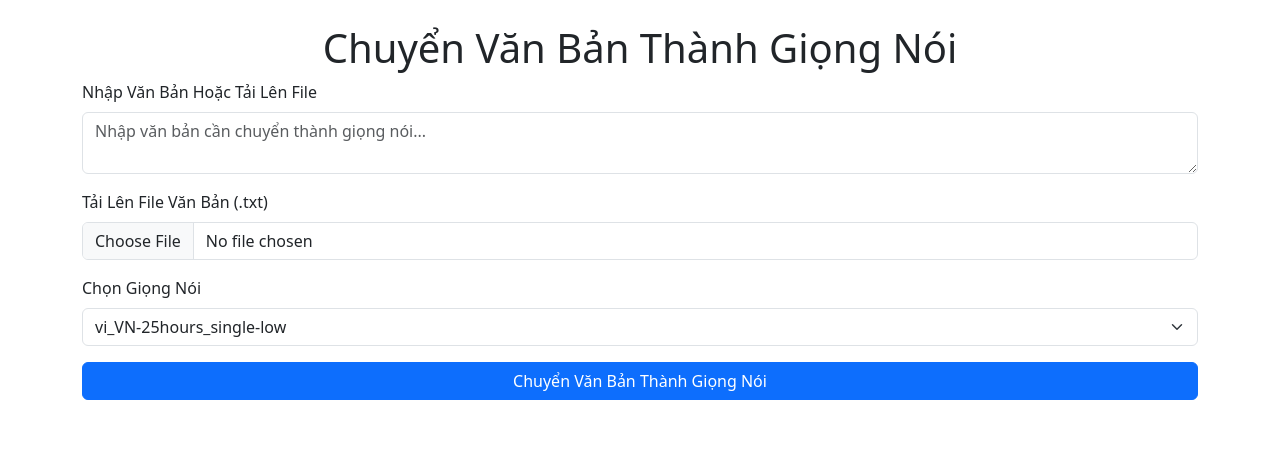
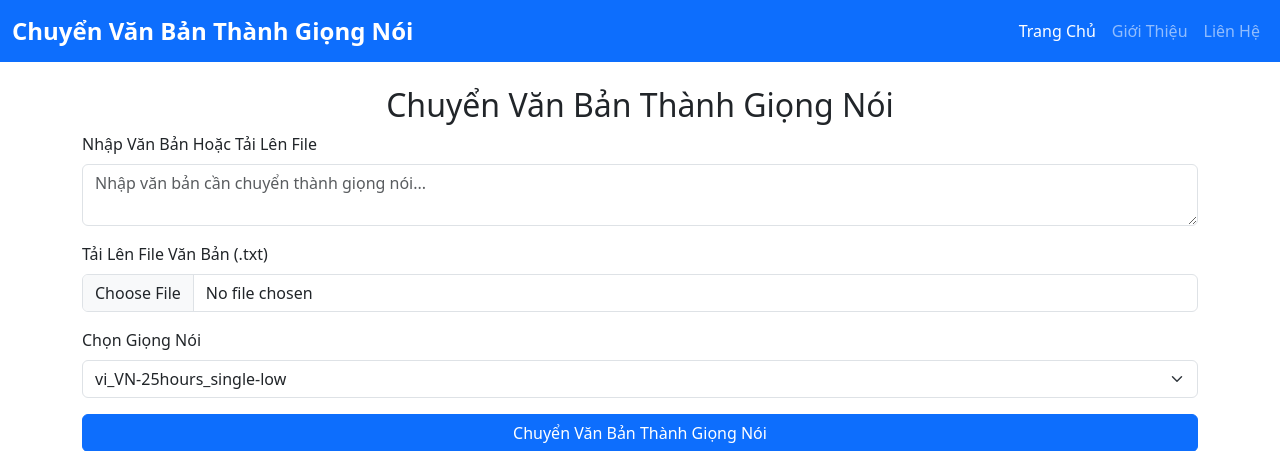
Before and after one commit to thanhnew2001/udemytts, a Flask app: page / in a window 1280 px wide. Shown: the top 451 px of the page. Run offline with Flask 3, Linux system fonts and the light colour scheme.

Commit message:
Update index.html

```diff
--- a/templates/index.html
+++ b/templates/index.html
@@ -14,12 +14,39 @@
         .audio-player {
             margin-top: 20px;
         }
+        .navbar-brand {
+            font-size: 1.5rem;
+            font-weight: bold;
+        }
     </style>
 </head>
 <body>
+    <!-- Header Section -->
+    <nav class="navbar navbar-expand-lg navbar-dark bg-primary">
+        <div class="container-fluid">
+            <a class="navbar-brand" href="#">Chuyển Văn Bản Thành Giọng Nói</a>
+            <button class="navbar-toggler" type="button" data-bs-toggle="collapse" data-bs-target="#navbarNav" aria-controls="navbarNav" aria-expanded="false" aria-label="Toggle navigation">
+                <span class="navbar-toggler-icon"></span>
+            </button>
+            <div class="collapse navbar-collapse" id="navbarNav">
+                <ul class="navbar-nav ms-auto">
+                    <li class="nav-item">
+                        <a class="nav-link active" href="#">Trang Chủ</a>
+                    </li>
+                    <li class="nav-item">
+                        <a class="nav-link" href="#about">Giới Thiệu</a>
+                    </li>
+                    <li class="nav-item">
+                        <a class="nav-link" href="#contact">Liên Hệ</a>
+                    </li>
+                </ul>
+            </div>
+        </div>
+    </nav>
+
+    <!-- Main Content -->
     <div class="container mt-4">
-    <h1 class="text-center">Chuyển Văn Bản Thành Giọng Nói</h1>
-
+        <h2 class="text-center">Chuyển Văn Bản Thành Giọng Nói</h2>
         <form id="text-form" method="POST" action="/convert-text">
             <div class="mb-3">
                 <label for="text-input" class="form-label">Nhập Văn Bản Hoặc Tải Lên File</label>
@@ -51,6 +78,7 @@
         <div id="audio-container" class="audio-player"></div>
     </div>
 
+    <script src="https://cdn.jsdelivr.net/npm/bootstrap@5.3.0/dist/js/bootstrap.bundle.min.js"></script>
     <script>
         const textForm = document.getElementById('text-form');
         const textInput = document.getElementById('text-input');
```
Lines whose indentation alone changed are shown as unchanged.
